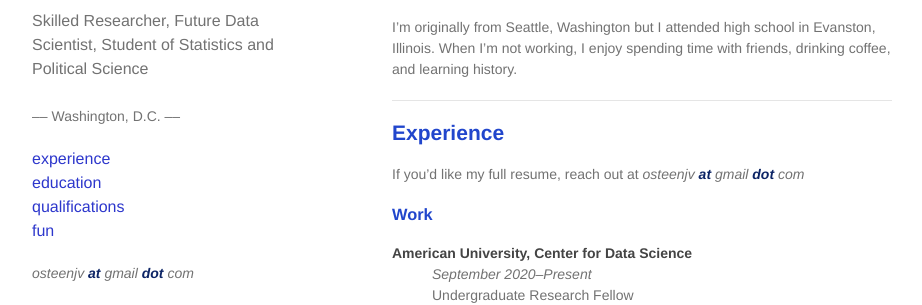
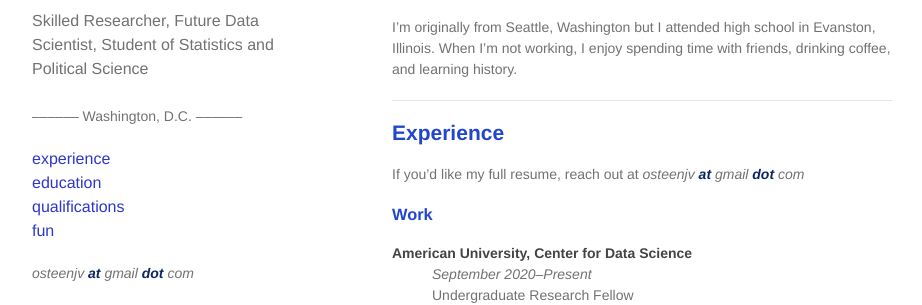
Before and after one commit to JVOsteen/JVOsteen.github.io, a Jekyll site: the page built from index.md, in a window 1280 px wide. Shown: the part 354-659 px from the top of the page, without its empty margins (178-1100 px from the left). Built offline with Jekyll 4.4.1, drawn with Linux system fonts in a browser that asks for light colours; our own code applies the rules of GitHub Pages for plain Markdown files.

```diff
--- a/_config.yml
+++ b/_config.yml
@@ -1,7 +1,7 @@
 title: Joshua Vera O'Steen
 logo: ./assets/img/joshmemoji.png
 description: Skilled Researcher, Future Data Scientist, Student of Statistics and Political Science
-location:        –– Washington, D.C. ––
+location: –––––– Washington, D.C. ––––––
 show_downloads: false
 google_analytics:
 theme: jekyll-theme-minimal
```
